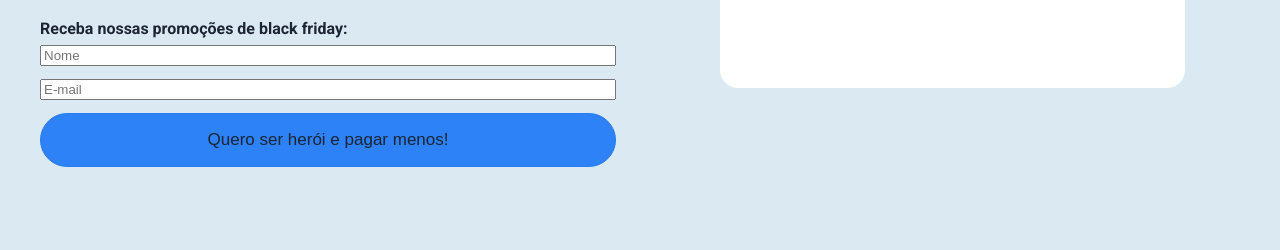
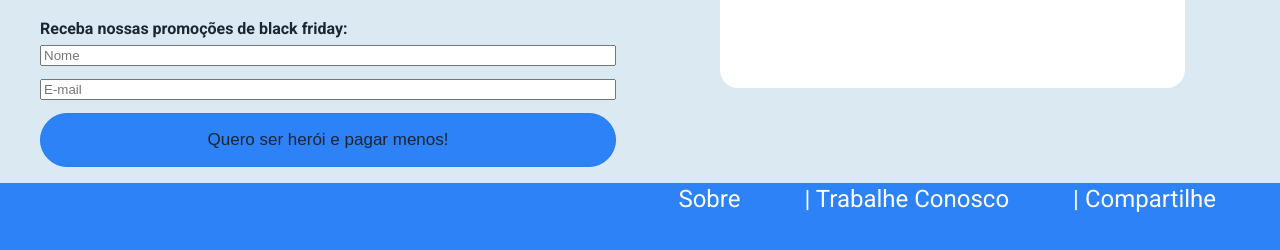
Before and after one commit to Zidera/maskheroes, a plain HTML site: page index.html in a window 1280 px wide. Shown: the part 544-794 px from the top of the page. Drawn offline with Linux system fonts and the light colour scheme.

Commit message:
lembrei do footer(não riam)

```diff
--- a/index.html
+++ b/index.html
@@ -48,12 +48,18 @@
 
 
     </main>
-    <footer>
+  </div>
+    <footer >
+      <ul class="rodape">
+        <li><a href="#">Sobre</a></li>
+        <li><a href="#">| Trabalhe Conosco</a></li>
+        <li><a href="#">| Compartilhe </a></li>
+      </ul>
 
     </footer>
 
     <script src="./main.js" type="module"></script>
 
   </body>
-</div>
+
 </html>
--- a/style.css
+++ b/style.css
@@ -104,3 +104,26 @@ header{
 .ativo{
  display: block;
 }
+
+.rodape{
+  margin-top: 1rem;
+  background:#2C82F6;
+  display: flex;
+  justify-content: flex-end;
+  height: 5rem;
+
+
+}
+
+.rodape li{
+  margin-right: 4rem;
+}
+
+.rodape li a{
+  text-decoration: none;
+  color: #FFFFFF;
+  font-weight: 400;
+  font-size: 1.5rem;
+  line-height: 2rem;
+
+}
```
